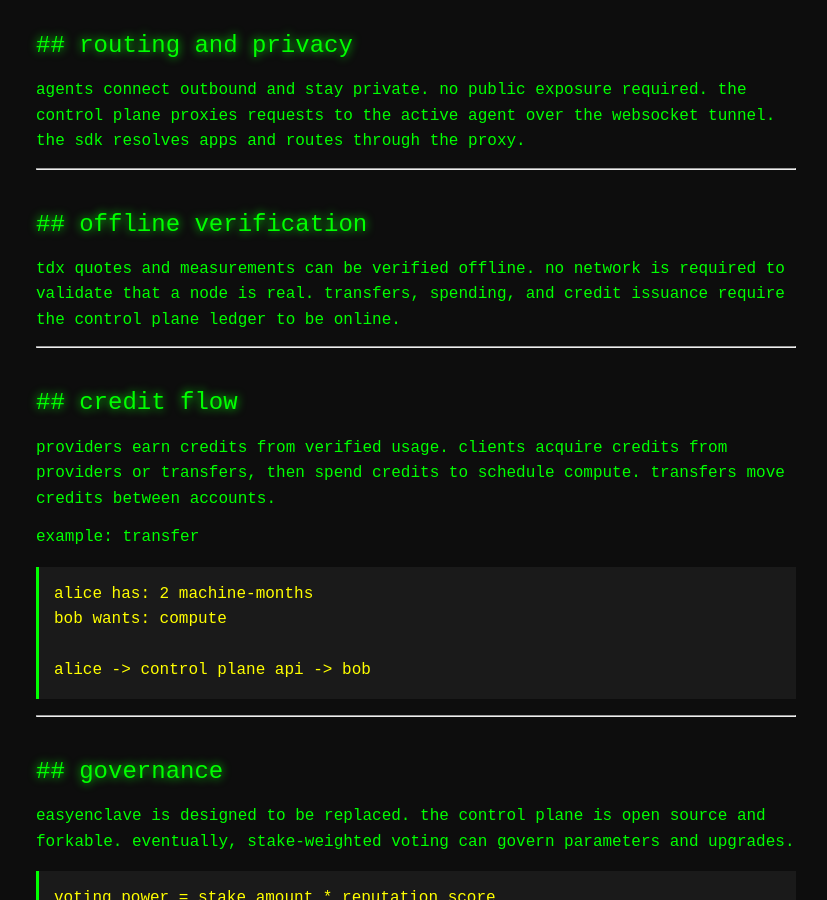
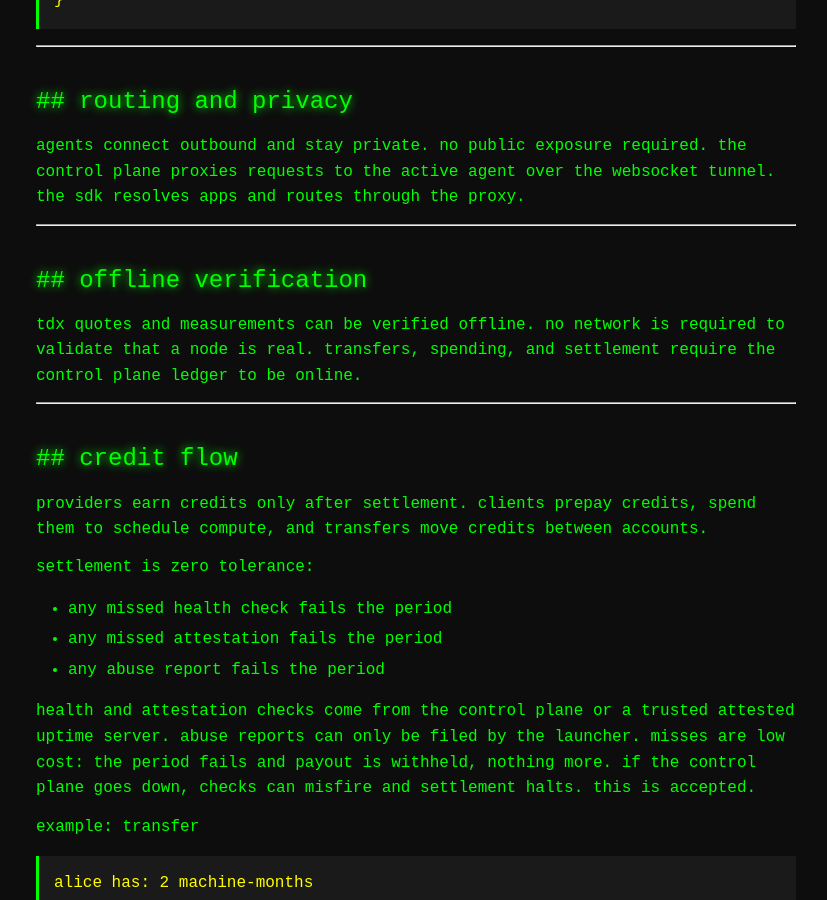
Before and after one commit to posix4e/easy-enclave, a Jekyll site: the page built from docs/whitepaper.md, in a window 1280 px wide and 900 px high, scrolled down 3072 px. Shown: the whole window, without its empty margins (224-1051 px from the left). Built offline with Jekyll 4.4.1, drawn with Linux system fonts in a browser that asks for light colours; some of the changed text lies outside the part shown.

Commit message:
Update whitepaper settlement model

```diff
--- a/docs/whitepaper.md
+++ b/docs/whitepaper.md
@@ -15,7 +15,7 @@ attested compute, accounted by usage.
 
 clouds say "trust us." blockchains say "replicate it."
 easyenclave uses intel tdx to prove what runs, and a control plane ledger to account for verified usage.
-machine-months are the unit. credits are issued only after compute is delivered.
+machine-months are the unit. users prepay credits to run compute, providers get paid after settlement.
 credits move by transfer and are spent to schedule compute.
 no tokens. no gas. no speculation.
 
@@ -65,8 +65,9 @@ agent responsibilities:
 - unit of value: machine-month
 - definition: 1 vcpu for 30 days (or equivalent compute for other skus)
 - pricing: node-defined, market decides
-- issuance: credits minted to providers from verified usage (no pre-issuance)
-- spend: credits are used to schedule compute
+- issuance: credits are minted to users on prepay
+- spend: credits are used to schedule compute and locked during the period
+- settlement: providers receive credits only after passing the period checks
 - transfer: credits are transferable via control plane api
 
 credits are a ledger balance, not a token. they represent verified compute delivered by the network.
@@ -94,8 +95,8 @@ slashing events:
 3) node posts stake
 4) workloads run
 5) usage is reported or metered for a period (ex: monthly)
-6) if eligible, control plane issues credits to the node
-7) credits can be transferred or spent on compute
+6) if eligible, control plane settles the period
+7) provider receives credits, users keep or spend remaining balance
 
 eligibility to earn credits requires active stake, valid attestation, and passing health checks.
 
@@ -134,16 +135,25 @@ the sdk resolves apps and routes through the proxy.
 ## offline verification
 
 tdx quotes and measurements can be verified offline. no network is required to validate
-that a node is real. transfers, spending, and credit issuance require the control plane
+that a node is real. transfers, spending, and settlement require the control plane
 ledger to be online.
 
 ---
 
 ## credit flow
 
-providers earn credits from verified usage. clients acquire credits from providers or transfers,
-then spend credits to schedule compute.
-transfers move credits between accounts.
+providers earn credits only after settlement. clients prepay credits, spend them to schedule compute,
+and transfers move credits between accounts.
+
+settlement is zero tolerance:
+- any missed health check fails the period
+- any missed attestation fails the period
+- any abuse report fails the period
+
+health and attestation checks come from the control plane or a trusted attested uptime server.
+abuse reports can only be filed by the launcher.
+misses are low cost: the period fails and payout is withheld, nothing more.
+if the control plane goes down, checks can misfire and settlement halts. this is accepted.
 
 example: transfer
 
```
